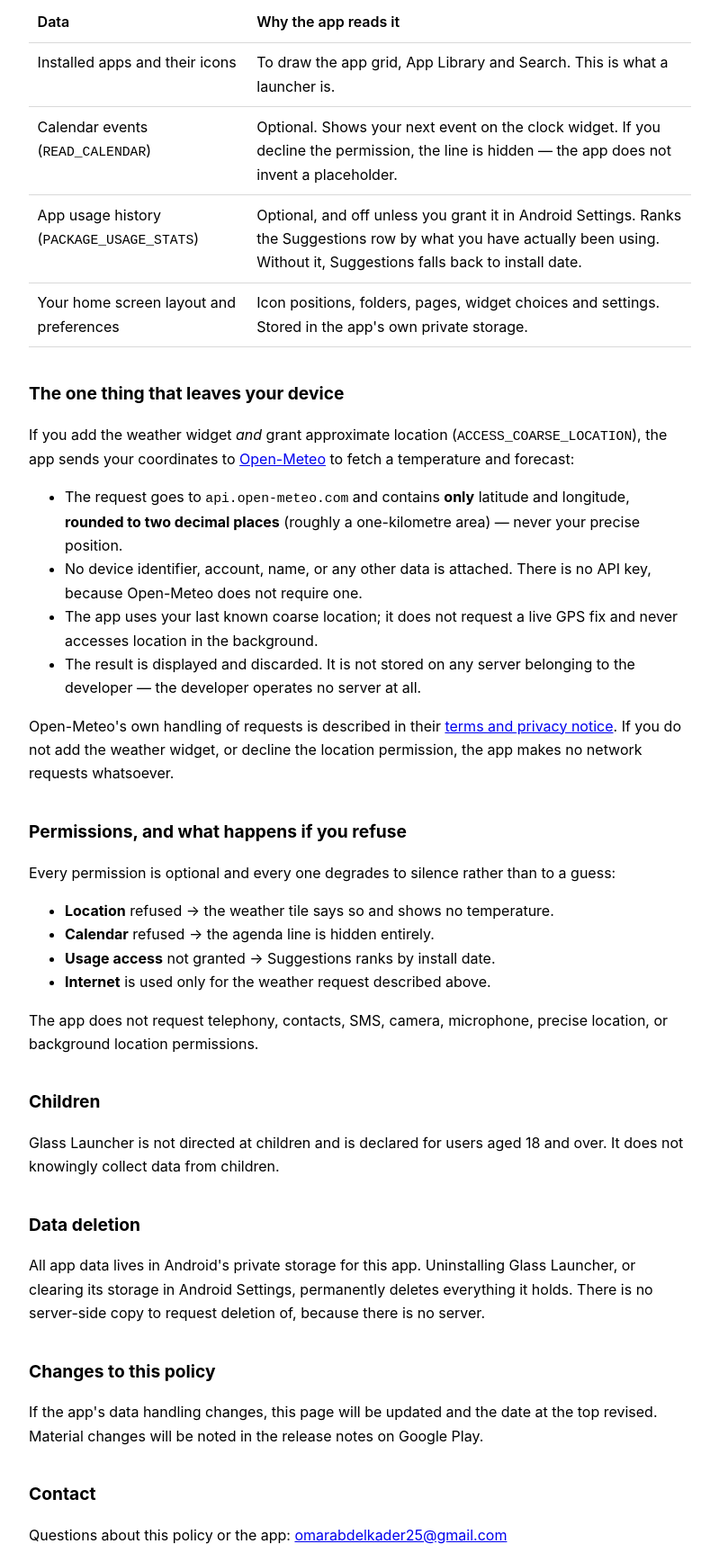
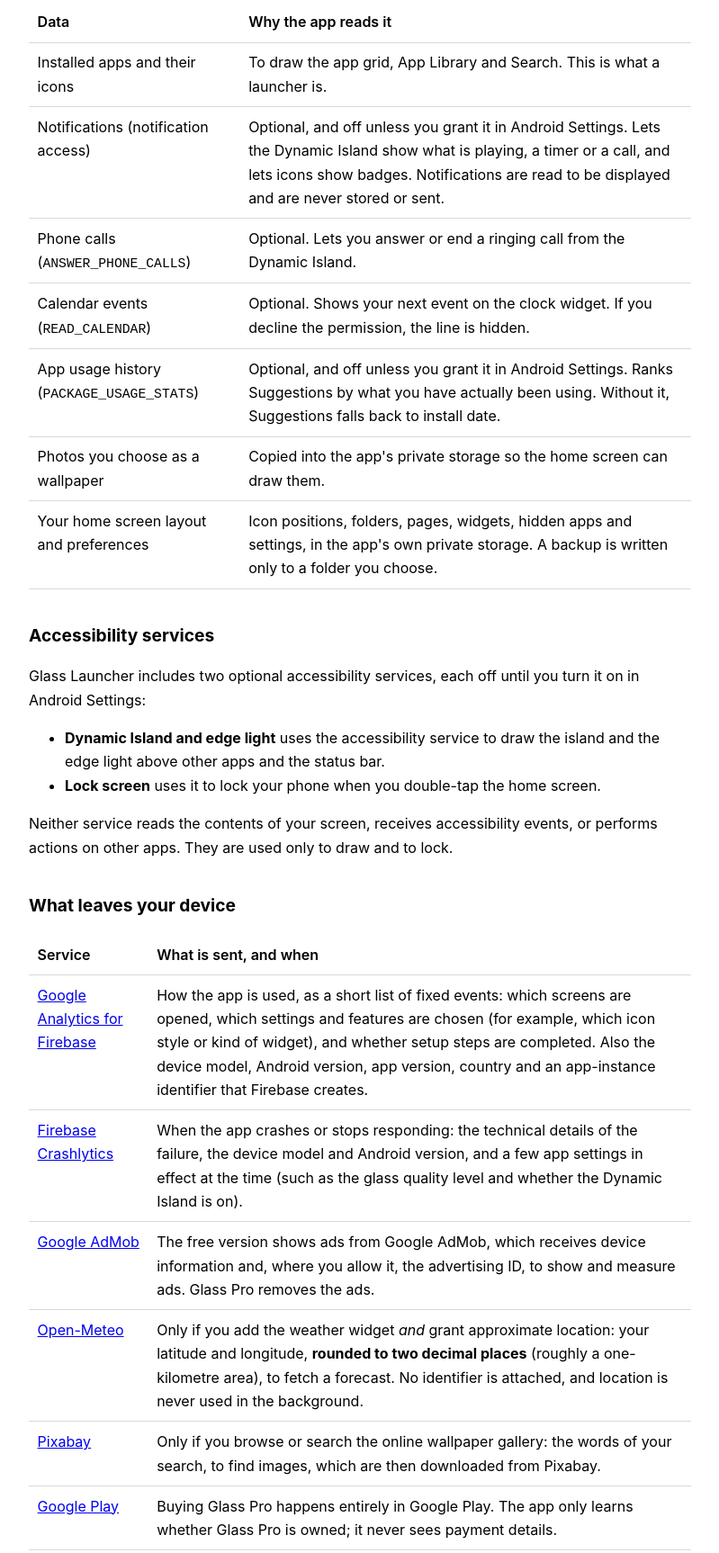
Before and after one commit to astromar96/glasslauncher-privacy-policy, a plain HTML site: page index.html in a window 1280 px wide. Shown: the part 452-2178 px from the top of the page at 90% size, without its empty margins (240-1039 px from the left). Drawn offline with Linux system fonts and the light colour scheme.

Commit message:
Say what the launcher sends now: Firebase, AdMob, Pixabay and Play
The page said the app had no ads, no analytics, no crash reporting and made
one network request. It now names every service that receives anything and
what each gets, the notification, call and accessibility access the Dynamic
Island uses on the device, the Share usage switch and the consent form, and
what is never sent.

```diff
--- a/index.html
+++ b/index.html
@@ -22,14 +22,14 @@
 <body>
 
 <h1>Glass Launcher — Privacy Policy</h1>
-<p class="updated">Last updated: 27 August 2026</p>
+<p class="updated">Last updated: 27 September 2026</p>
 
 <p>Glass Launcher is a home screen replacement for Android, published by Pixelz Apps.
-This policy explains exactly what the app does with data on your device.</p>
+This policy explains exactly what the app does with data on your device, and what leaves it.</p>
 
-<p><strong>Glass Launcher has no accounts, no advertising, no analytics, and no crash
-reporting.</strong> Nothing you do in the launcher is tracked, profiled, or sold. The app
-makes exactly one network request, described below.</p>
+<p><strong>Glass Launcher has no accounts, and the developer operates no server.</strong>
+Nothing you do in the launcher is sold. Most of what the app reads never leaves your phone; the
+few things that do go to the services named below, each for one purpose.</p>
 
 <h2>What stays on your device</h2>
 
@@ -43,70 +43,146 @@
     <td>To draw the app grid, App Library and Search. This is what a launcher is.</td>
   </tr>
   <tr>
+    <td>Notifications (notification access)</td>
+    <td>Optional, and off unless you grant it in Android Settings. Lets the Dynamic Island show
+        what is playing, a timer or a call, and lets icons show badges. Notifications are read to
+        be displayed and are never stored or sent.</td>
+  </tr>
+  <tr>
+    <td>Phone calls (<code>ANSWER_PHONE_CALLS</code>)</td>
+    <td>Optional. Lets you answer or end a ringing call from the Dynamic Island.</td>
+  </tr>
+  <tr>
     <td>Calendar events (<code>READ_CALENDAR</code>)</td>
     <td>Optional. Shows your next event on the clock widget. If you decline the permission,
-        the line is hidden — the app does not invent a placeholder.</td>
+        the line is hidden.</td>
   </tr>
   <tr>
     <td>App usage history (<code>PACKAGE_USAGE_STATS</code>)</td>
-    <td>Optional, and off unless you grant it in Android Settings. Ranks the Suggestions
-        row by what you have actually been using. Without it, Suggestions falls back to
-        install date.</td>
+    <td>Optional, and off unless you grant it in Android Settings. Ranks Suggestions by what
+        you have actually been using. Without it, Suggestions falls back to install date.</td>
+  </tr>
+  <tr>
+    <td>Photos you choose as a wallpaper</td>
+    <td>Copied into the app's private storage so the home screen can draw them.</td>
   </tr>
   <tr>
     <td>Your home screen layout and preferences</td>
-    <td>Icon positions, folders, pages, widget choices and settings. Stored in the app's
-        own private storage.</td>
+    <td>Icon positions, folders, pages, widgets, hidden apps and settings, in the app's own
+        private storage. A backup is written only to a folder you choose.</td>
   </tr>
 </table>
 
-<h2>The one thing that leaves your device</h2>
+<h2>Accessibility services</h2>
 
-<p>If you add the weather widget <em>and</em> grant approximate location
-(<code>ACCESS_COARSE_LOCATION</code>), the app sends your coordinates to
-<a href="https://open-meteo.com/">Open-Meteo</a> to fetch a temperature and forecast:</p>
+<p>Glass Launcher includes two optional accessibility services, each off until you turn it on in
+Android Settings:</p>
 
 <ul>
-  <li>The request goes to <code>api.open-meteo.com</code> and contains
-      <strong>only</strong> latitude and longitude, <strong>rounded to two decimal
-      places</strong> (roughly a one-kilometre area) — never your precise position.</li>
-  <li>No device identifier, account, name, or any other data is attached. There is no API
-      key, because Open-Meteo does not require one.</li>
-  <li>The app uses your last known coarse location; it does not request a live GPS fix and
-      never accesses location in the background.</li>
-  <li>The result is displayed and discarded. It is not stored on any server belonging to
-      the developer — the developer operates no server at all.</li>
+  <li><strong>Dynamic Island and edge light</strong> uses the accessibility service to draw the
+      island and the edge light above other apps and the status bar.</li>
+  <li><strong>Lock screen</strong> uses it to lock your phone when you double-tap the home
+      screen.</li>
 </ul>
 
-<p>Open-Meteo's own handling of requests is described in their
-<a href="https://open-meteo.com/en/terms">terms and privacy notice</a>. If you do not add
-the weather widget, or decline the location permission, the app makes no network requests
-whatsoever.</p>
+<p>Neither service reads the contents of your screen, receives accessibility events, or
+performs actions on other apps. They are used only to draw and to lock.</p>
+
+<h2>What leaves your device</h2>
+
+<table>
+  <tr><th>Service</th><th>What is sent, and when</th></tr>
+  <tr>
+    <td><a href="https://firebase.google.com/">Google Analytics for Firebase</a></td>
+    <td>How the app is used, as a short list of fixed events: which screens are opened, which
+        settings and features are chosen (for example, which icon style or kind of widget), and
+        whether setup steps are completed. Also the device model, Android version, app version,
+        country and an app-instance identifier that Firebase creates.</td>
+  </tr>
+  <tr>
+    <td><a href="https://firebase.google.com/products/crashlytics">Firebase Crashlytics</a></td>
+    <td>When the app crashes or stops responding: the technical details of the failure, the
+        device model and Android version, and a few app settings in effect at the time (such as
+        the glass quality level and whether the Dynamic Island is on).</td>
+  </tr>
+  <tr>
+    <td><a href="https://admob.google.com/">Google AdMob</a></td>
+    <td>The free version shows ads from Google AdMob, which receives device information and, where
+        you allow it, the advertising ID, to show and measure ads. Glass Pro removes the ads.</td>
+  </tr>
+  <tr>
+    <td><a href="https://open-meteo.com/">Open-Meteo</a></td>
+    <td>Only if you add the weather widget <em>and</em> grant approximate location: your
+        latitude and longitude, <strong>rounded to two decimal places</strong> (roughly a
+        one-kilometre area), to fetch a forecast. No identifier is attached, and location is
+        never used in the background.</td>
+  </tr>
+  <tr>
+    <td><a href="https://pixabay.com/">Pixabay</a></td>
+    <td>Only if you browse or search the online wallpaper gallery: the words of your search, to
+        find images, which are then downloaded from Pixabay.</td>
+  </tr>
+  <tr>
+    <td><a href="https://play.google.com/">Google Play</a></td>
+    <td>Buying Glass Pro happens entirely in Google Play. The app only learns whether Glass Pro
+        is owned; it never sees payment details.</td>
+  </tr>
+</table>
+
+<h2>What is never sent</h2>
+
+<p>Glass Launcher never sends the list of apps you have installed or any app's name, the content
+of your notifications or which app posted them, anything you type (searches, folder or app
+names) to its analytics, your photos, your calendar, your precise location, or details of your
+calls. Analytics never uses the advertising ID.</p>
+
+<h2>Your choices</h2>
+
+<ul>
+  <li><strong>Share usage and crash reports</strong>, on the About page of the Control Center,
+      is on by default. Turning it off stops both Analytics and Crashlytics from sending
+      anything.</li>
+  <li>In the European Economic Area, the UK and Switzerland, Google's consent form asks you
+      before anything is used for ads or analytics, and Analytics uses no identifier for your
+      device unless you consent. <strong>Privacy choices</strong>, on the same About page, lets
+      you change your answer at any time. Crash reports are sent on the developer's legitimate
+      interest in fixing crashes, and stop when you turn the switch above off.</li>
+  <li>You can reset or delete your advertising ID in Android Settings, under Privacy → Ads.</li>
+</ul>
+
+<p>Google processes this data as a service provider under its own terms. See
+<a href="https://firebase.google.com/support/privacy">Privacy and Security in Firebase</a> and
+<a href="https://policies.google.com/technologies/partner-sites">how Google uses information from
+apps that use its services</a>.</p>
 
 <h2>Permissions, and what happens if you refuse</h2>
 
-<p>Every permission is optional and every one degrades to silence rather than to a guess:</p>
+<p>Every permission is optional, and every one degrades to silence rather than to a guess:</p>
 
 <ul>
   <li><strong>Location</strong> refused → the weather tile says so and shows no temperature.</li>
   <li><strong>Calendar</strong> refused → the agenda line is hidden entirely.</li>
   <li><strong>Usage access</strong> not granted → Suggestions ranks by install date.</li>
-  <li><strong>Internet</strong> is used only for the weather request described above.</li>
+  <li><strong>Notification access</strong> not granted → the Dynamic Island and badges stay
+      empty.</li>
+  <li><strong>Phone calls</strong> refused → the island shows a call but cannot answer it.</li>
 </ul>
 
-<p>The app does not request telephony, contacts, SMS, camera, microphone, precise location,
-or background location permissions.</p>
+<p>The app does not request contacts, SMS, camera, microphone, precise location or background
+location permissions.</p>
 
 <h2>Children</h2>
 
 <p>Glass Launcher is not directed at children and is declared for users aged 18 and over.
 It does not knowingly collect data from children.</p>
 
-<h2>Data deletion</h2>
+<h2>Data retention and deletion</h2>
 
-<p>All app data lives in Android's private storage for this app. Uninstalling Glass
-Launcher, or clearing its storage in Android Settings, permanently deletes everything it
-holds. There is no server-side copy to request deletion of, because there is no server.</p>
+<p>Everything on your device lives in Android's private storage for this app. Uninstalling Glass
+Launcher, or clearing its storage in Android Settings, permanently deletes it. Analytics and
+crash data are kept by Google only for a limited period, are not linked to your name or account,
+and stop being collected when you turn off <strong>Share usage and crash reports</strong>. To ask
+for data tied to your device to be deleted, write to the address below.</p>
 
 <h2>Changes to this policy</h2>
 
```
